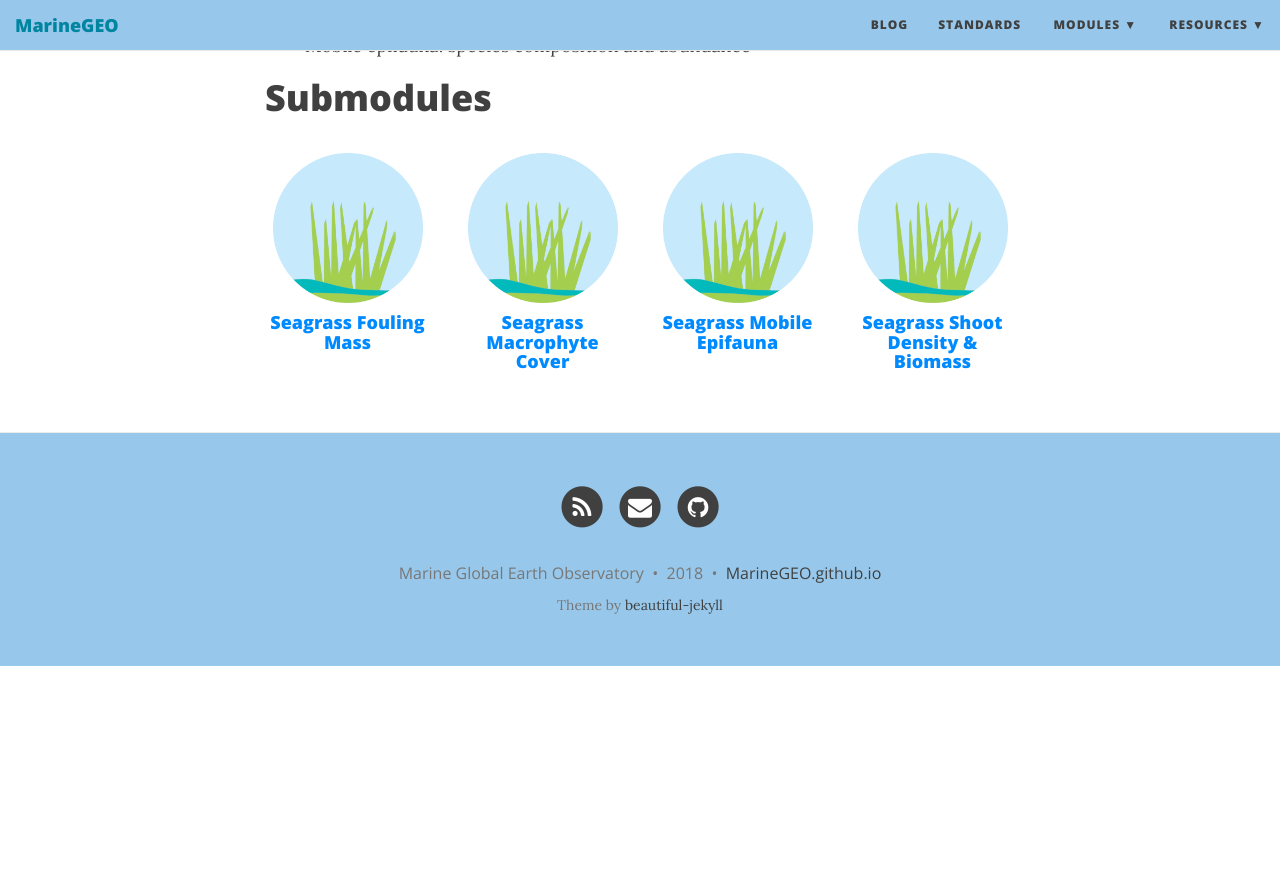
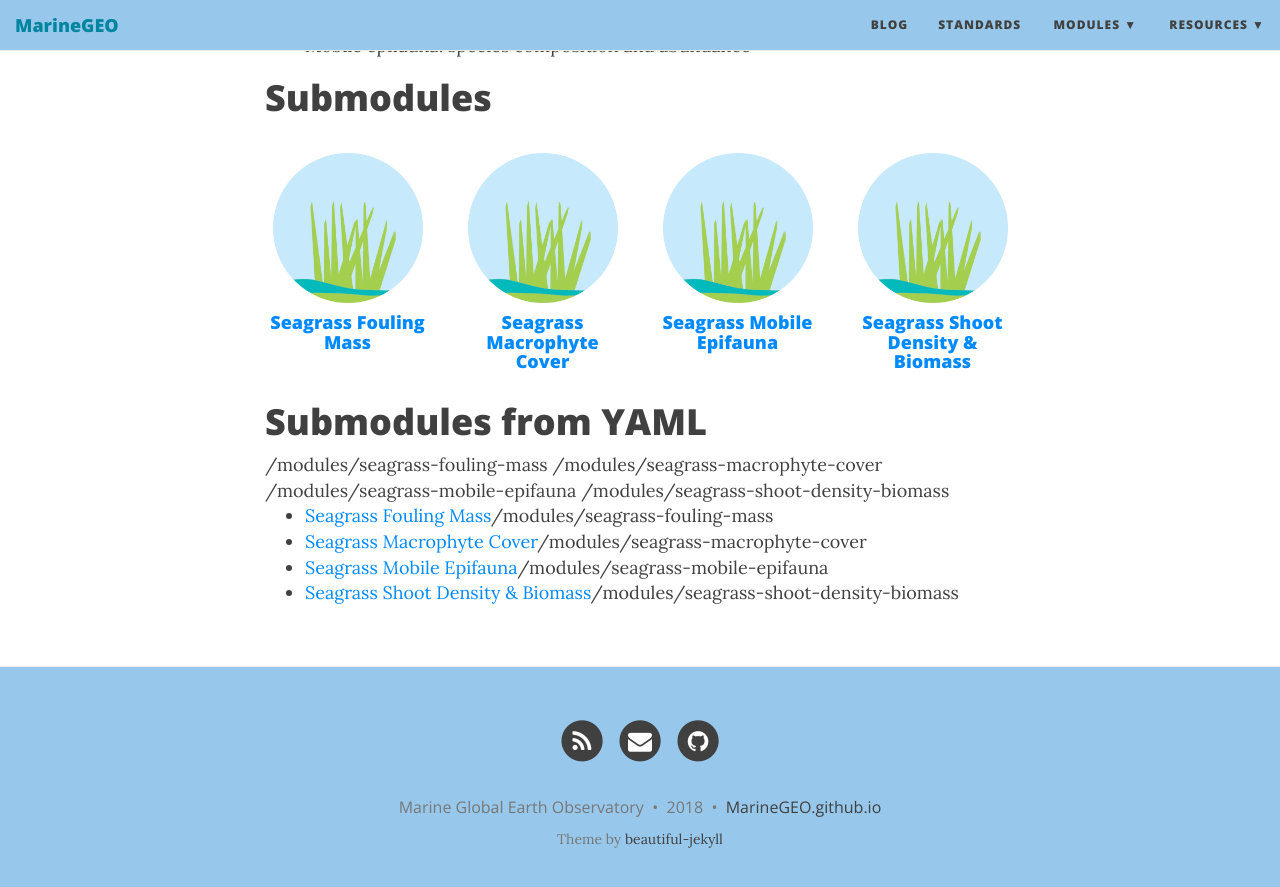
Before and after one commit to mukhamadazistholib/marinegeo.github.io, a Jekyll site: the page built from _project-modules/seagrass.md, in a window 1280 px wide and 900 px high, scrolled down 1503 px. Shown: the top 887 px of the window. Built offline with Jekyll 4.4.1, drawn with Linux system fonts in a browser that asks for light colours; nearby versions of some CDN libraries; before the commit the page ends 2169 px from its top, so only the background shows below that.

Commit message:
submodules liquid templates

```diff
--- /dev/null
+++ b/_layouts/projectSubmodules.html
@@ -0,0 +1,66 @@
+---
+layout: base
+---
+
+<link rel="stylesheet" href="https://fonts.googleapis.com/icon?family=Material+Icons">
+
+{% include header.html type="page" %}
+
+
+<div class="container" role="main">
+
+  <div class="row">
+    <div class="col-lg-8 col-lg-offset-2 col-md-10 col-md-offset-1">
+      <div style="padding-bottom: 30px">
+      <a target="_blank" href="{{site.github.repository_url}}/blob/master/{{page.path}}" class="btn btn-default githubEditButton" role="button"><i class="fa fa-github fa-lg"></i> Edit me <i class="fa fa-edit"></i></a>
+      </div>
+
+      {% if page.release %}
+
+      <div class="pagination-centered" style="outline: 2px solid black; padding: 20px">
+
+        <h3><a href="{{page.release.githubrelease}}" style="color:inherit;">Github Repository</a></h3>
+        <i class="material-icons" style="vertical-align: middle; padding-bottom: 5px;">save_alt</i>
+        <a href="{{page.release.fieldsheet}}">Fieldsheet</a><br>
+        <i class="material-icons" style="vertical-align: middle; padding-bottom: 5px;">save_alt</i>
+        <a href="{{page.release.template}}">Data Template</a>
+      </div>
+
+      {% else %}
+      {% endif %}
+
+      {{ content }}
+      {% if page.comments %}
+      <div class="disqus-comments">
+        {% include disqus.html %}
+      </div>
+      {% endif %}
+
+      {% if page.submodules %}
+      <h1>Submodules from YAML</h1>
+      {% assign pagesubmodules = page.submodules %}
+
+      {% for sub in pagesubmodules %}
+        {% capture subpath %}
+        /modules/{{sub}}
+        {% endcapture %}
+        {{subpath}}
+        {% assign submod = site.project-modules | where:"id", "{{subpath}}" | first %}
+        {{submod.title}}
+        {{submod.id}}
+        {{submod.thumbnail}}
+      {% endfor %}
+
+
+      <ul>
+      {% assign sorted = site.project-modules | sort: "weight" | where_exp:"item", "item.submodule == true" %}
+      {% for project-module in sorted %}
+      <li>
+      <a href="{{project-module.id}}">{{project-module.title}}</a>{{project-module.id}}
+      </li>
+      {% endfor %}
+      </ul>
+      {% endif %}
+    </div>
+  </div>
+</div>
--- a/_project-modules/seagrass.md
+++ b/_project-modules/seagrass.md
@@ -1,11 +1,16 @@
 ---
-layout: project
+layout: projectSubmodules
 title: Seagrass
 thumbnail: /img/seagrass.png
 weight: 6
 submodule: false
 habitats:
   - type: seagrass
+submodules:
+  - seagrass-fouling-mass
+  - seagrass-macrophyte-cover
+  - seagrass-mobile-epifauna
+  - seagrass-shoot-density-biomass
 ---
 
 ## Personnel
```
Also changed, not shown: README.md.
